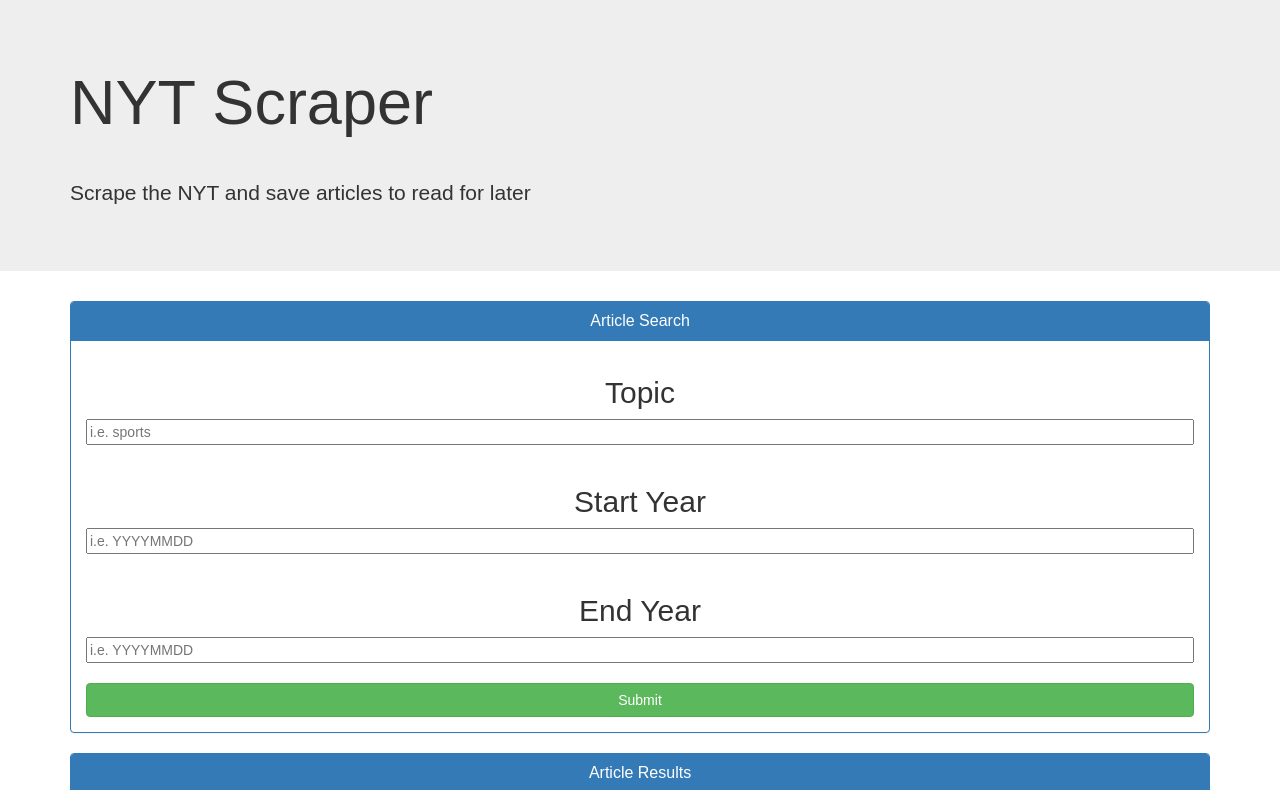
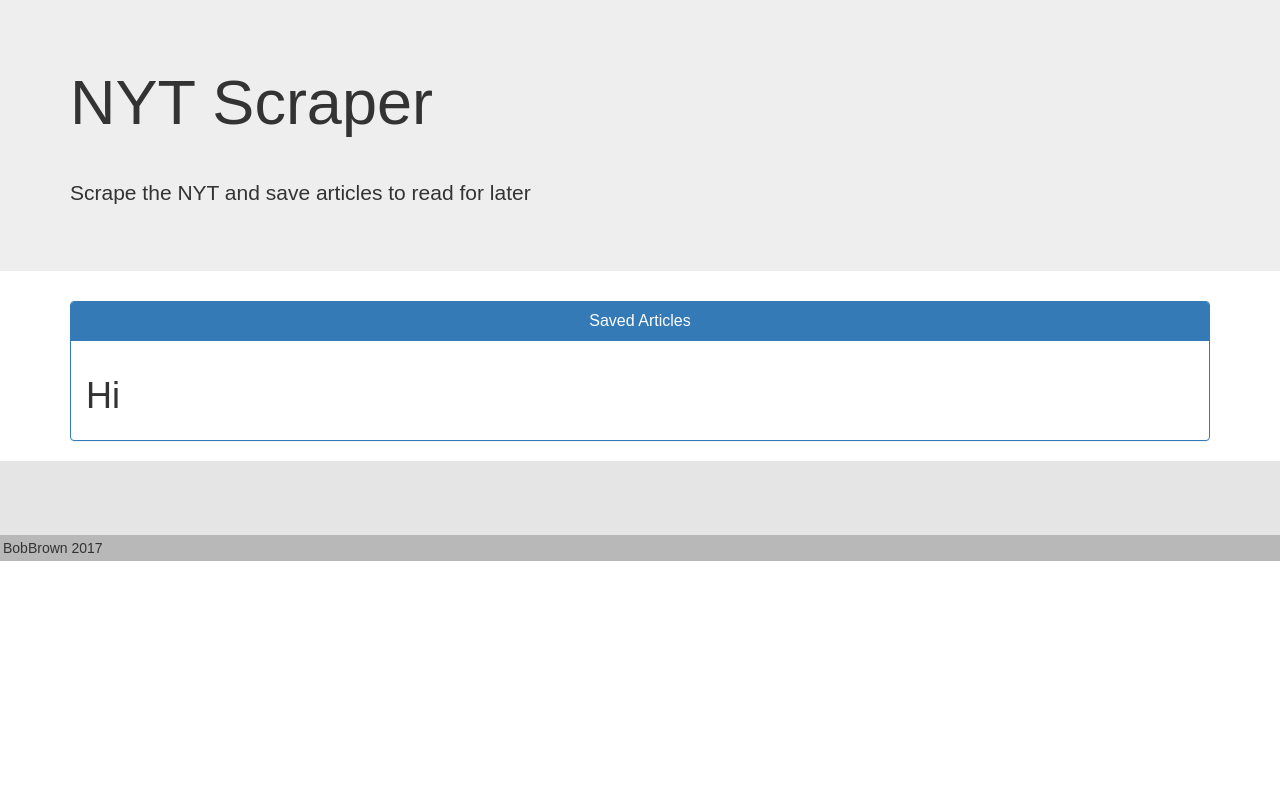
Before and after one commit to robertbernardbrown/NYTreact, a React (Create React App) app in the folder client/: page /saved in a window 1280 px wide. Shown: the top 790 px of the page. Built offline with nearby package versions, Linux system fonts and the light colour scheme.

Commit message:
renders saved article page

```diff
--- a/client/src/App.js
+++ b/client/src/App.js
@@ -13,8 +13,8 @@
           <Header/>
           <Wrapper>
           <Switch>
-            <Route path="/" component={Home} />
-            <Route path="/saved" component={Saved} />
+            <Route exact path="/" component={Home} />
+            <Route exact path="/saved" component={Saved} />
           </Switch>
           </Wrapper>
           <Footer/>
--- a/client/src/components/SavedPanel/SavedPanel.js
+++ b/client/src/components/SavedPanel/SavedPanel.js
@@ -7,7 +7,8 @@
             <h3 className="panel-title text-center">Saved Articles</h3>
         </div>
         <div className="panel-body">
-            {!props.articles.length ? <h1>No results to display</h1> :
+            <h1>Hi</h1>
+            {/* {!props.articles.length ? <h1>No results to display</h1> :
                 props.articles.map((cur, i) => {
                     return (
                         <div id={"article"+i} key={cur._id} className="article">
@@ -19,7 +20,7 @@
                         </div>
                     )
                 })
-            }
+            } */}
         </div>
     </div>
 )
--- a/client/src/pages/Saved.js
+++ b/client/src/pages/Saved.js
@@ -1,5 +1,6 @@
 import React, { Component } from "react";
 import API from "../utils/API";
+import SavedPanel from "../components/SavedPanel"
 
 class Saved extends Component {
 
@@ -13,9 +14,7 @@
 
   render() {
     return (
-      <div>
-        <h1>SAVED FILE</h1>
-      </div>
+      <SavedPanel/>
     );
   }
 }
```
